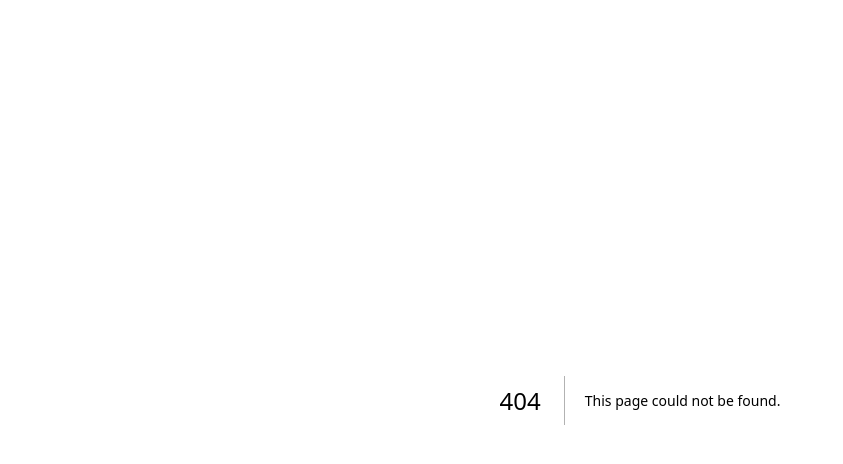
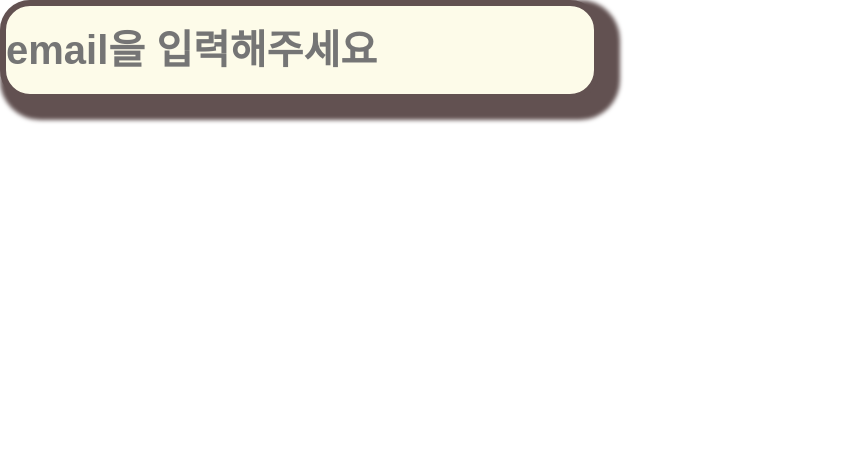
Before and after one commit to Pikadev1771/sentiment-analysis-diary, a Next.js app: page /signup in a window 1280 px wide. Before the commit this address had no page. Shown: the top 464 px of the page, without its empty margins (0-843 px from the left). Built offline with nearby package versions, Linux system fonts and the light colour scheme.

Commit message:
style - #2 input UI

```diff
--- /dev/null
+++ b/components/user/signup/SignUpInput.tsx
@@ -0,0 +1,14 @@
+const SignUpInput = () => {
+  return (
+    <div className="labelInputContainer">
+      <label id="email"></label>
+      <input
+        className="email"
+        name="email"
+        placeholder="email을 입력해주세요"
+      ></input>
+    </div>
+  );
+};
+
+export default SignUpInput;
--- /dev/null
+++ b/components/user/signup/signUpInput.css
@@ -0,0 +1,6 @@
+.email {
+  background: #fdfbe9;
+  border: 6px solid #625151;
+  box-shadow: 10px 10px 4px 10px #625151;
+  border-radius: 30px;
+}
--- a/src/pages/index.tsx
+++ b/src/pages/index.tsx
@@ -2,6 +2,7 @@ import Head from 'next/head';
 import Image from 'next/image';
 import { Noto_Sans_KR } from '@next/font/google';
 import styles from '../styles/Home.module.css';
+import Link from 'next/link';
 
 const notoSansKr = Noto_Sans_KR({
   weight: ['100', '300', '400', '500', '700', '900'],
@@ -18,6 +19,7 @@ export default function Home() {
         <h1>Sentiment Analysis Diary</h1>
         <div className={notoSansKr.variable}>
           <h2 className={styles.text}>야호</h2>
+          <Link href="/signup">회원가입</Link>
         </div>
       </div>
     </>
--- /dev/null
+++ b/src/pages/signup/index.tsx
@@ -0,0 +1,11 @@
+import SignUpInput from '../../../components/user/signup/SignUpInput';
+
+const index = () => {
+  return (
+    <div>
+      <SignUpInput></SignUpInput>
+    </div>
+  );
+};
+
+export default index;
--- a/src/styles/globals.css
+++ b/src/styles/globals.css
@@ -15,3 +15,23 @@ a {
   color: inherit;
   text-decoration: none;
 }
+.email {
+  background: #fdfbe9;
+  border: 6px solid #625151;
+  box-shadow: 10px 10px 4px 10px #625151;
+  border-radius: 30px;
+  width: 600px;
+  height: 100px;
+  border-radius: 30px;
+
+  font-style: normal;
+  font-weight: 700;
+  font-size: 40px;
+  line-height: 48px;
+  /* identical to box height */
+
+  color: #625151;
+}
+.labelInputContainer {
+  height: 220px;
+}
```
